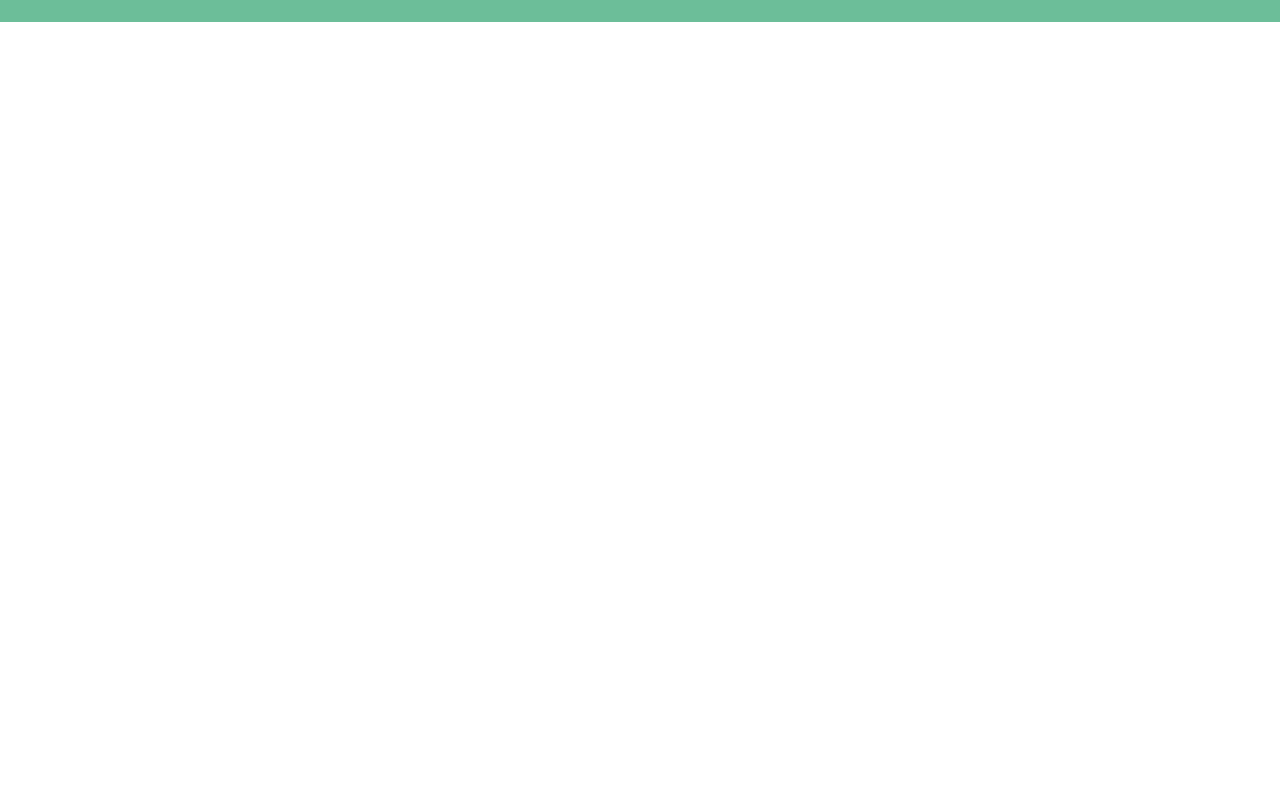
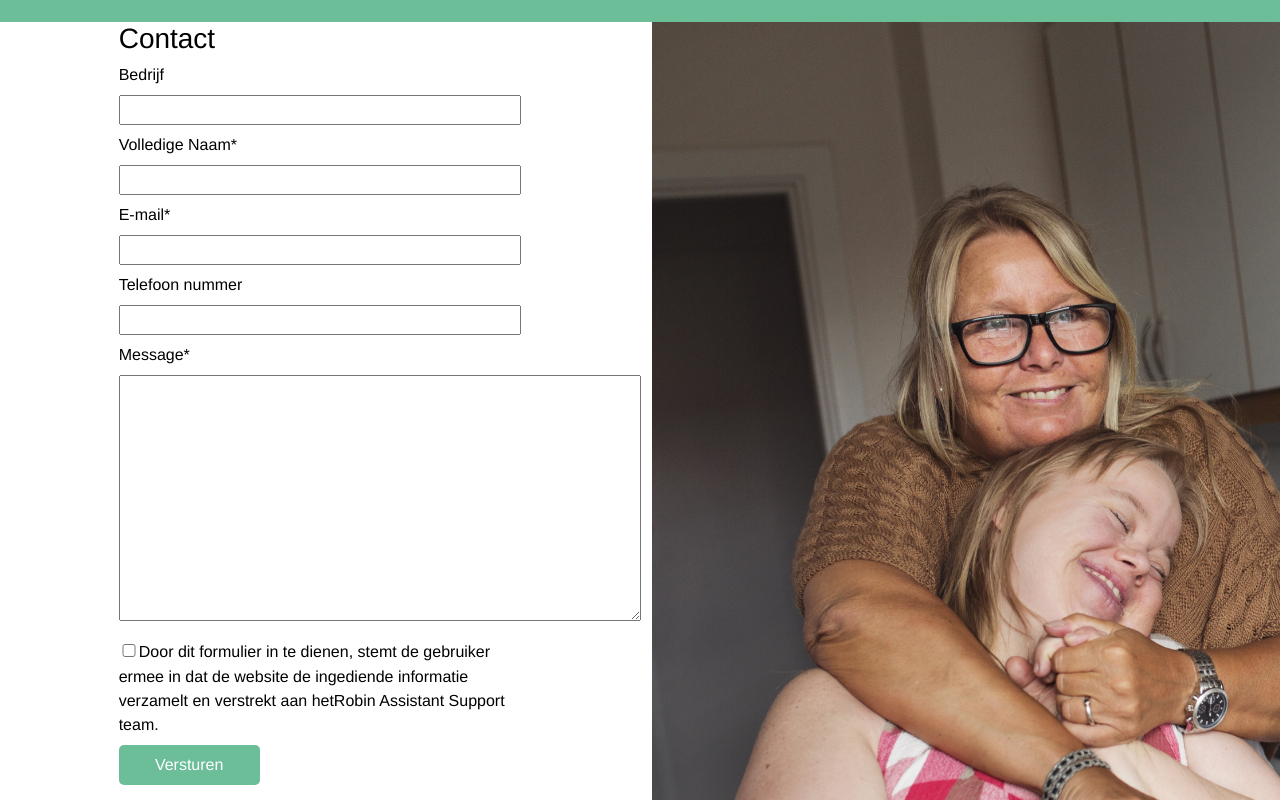
Before and after one commit to ruvu007/PvB-RobinAssistant, a Vue app in the folder Code/robin-assists/: page /#/ in a window 1280 px wide. Shown: the part 3260-4060 px from the top of the page. Before the commit the page ends 3282 px from the top, so only its background shows below. Built offline with nearby package versions, Linux system fonts and the light colour scheme.

Commit message:
Contact formulier (eerste opzet)

```diff
--- /dev/null
+++ b/Code/robin-assists/src/components/Contact.vue
@@ -0,0 +1,46 @@
+<template>
+    <div class="contact">
+        <div class="container-fluid">
+            <div class="row">
+                <div class="col-12 col-lg-4 offset-lg-1">
+                    <h3>Contact</h3>
+
+                    <form>
+                        <label for="bedrijfsnaam">Bedrijf</label>
+                        <input type="text" id="bedrijfsnaam">
+
+                        <label for="fullname">Volledige Naam*</label>
+                        <input type="text" id="fullname">
+
+                        <label for="email">E-mail*</label>
+                        <input type="email" id="email">
+
+                        <label for="phonenumber">Telefoon nummer</label>
+                        <input type="tel" id="phonenumber">
+
+                        <label for="message">Message*</label>
+                        <textarea id="message" cols="54" rows="10"></textarea>
+                        <br />
+                        <input type="checkbox" id="tos">
+                        <label for="tos">Door dit formulier in te dienen, stemt de gebruiker ermee in dat de website de ingediende informatie verzamelt en verstrekt aan hetRobin Assistant Support team.</label>
+                        <br />
+                        <input type="Submit" value="Versturen">
+                    </form>
+                </div>
+                <div class="col-12 col-lg-6 offset-lg-1">
+                    <img src="@/assets/images/Contact.png" alt="Contact foto">
+                </div>
+            </div>
+        </div>
+    </div>
+</template>
+
+<style scoped lang="scss">
+
+</style>
+
+<script>
+export default {
+
+}
+</script>
--- /dev/null
+++ b/Code/robin-assists/src/scss/components/_contact.scss
@@ -0,0 +1,35 @@
+.contact {
+    form {
+        label {
+            display: block;
+
+            &[for="tos"] {
+                display: inline;
+            }
+        }
+
+        textarea {
+            margin: 0.5rem 0;
+        }
+
+        input {
+            margin: 0.5rem 0;
+            width: 100%;
+
+            &[type="submit"] {
+                background-color: $robinAssistantGreen;
+                border: none;
+                width: 35%;
+                padding: 0.5rem;
+                border-radius: 5px;
+                color: $white;
+            }
+
+            &[type="checkbox"] {
+                display: inline;
+                width: 5%;
+                text-align: left;
+            }
+        }
+    }
+}
--- a/Code/robin-assists/src/scss/main.scss
+++ b/Code/robin-assists/src/scss/main.scss
@@ -6,12 +6,18 @@
 @import "components/landingheader";
 @import "components/copy";
 @import "components/convinceyoulogin";
+@import "components/contact";
+
+html, body {
+    overflow-x: hidden;
+}
 
 body {
     color: $black;
 }
 
 .robinassistantgreen-bg {
+    color: $white;
     background-color: $robinAssistantGreen;
     padding: 5rem 0;
 }
--- a/Code/robin-assists/src/views/Home.vue
+++ b/Code/robin-assists/src/views/Home.vue
@@ -125,6 +125,8 @@
         </div>
       </v-copy>
     </div>
+
+    <v-contact></v-contact>
   </div>
 </template>
 
@@ -133,6 +135,7 @@
 import LandingHeader from '@/components/LandingHeader.vue'
 import Copy from '@/components/Copy.vue'
 import ConvinceYouLogin from '@/components/ConvinceYouLogin.vue'
+import Contact from '@/components/Contact.vue'
 
 export default {
   name: 'Home',
@@ -140,7 +143,8 @@ export default {
   components: {
     'v-landing-header': LandingHeader,
     'v-copy': Copy,
-    'v-convince-you-login': ConvinceYouLogin
+    'v-convince-you-login': ConvinceYouLogin,
+    'v-contact': Contact
   },
 
   methods: {
```
Also changed, not shown: Code/robin-assists/src/assets/images/Contact.png (added).
